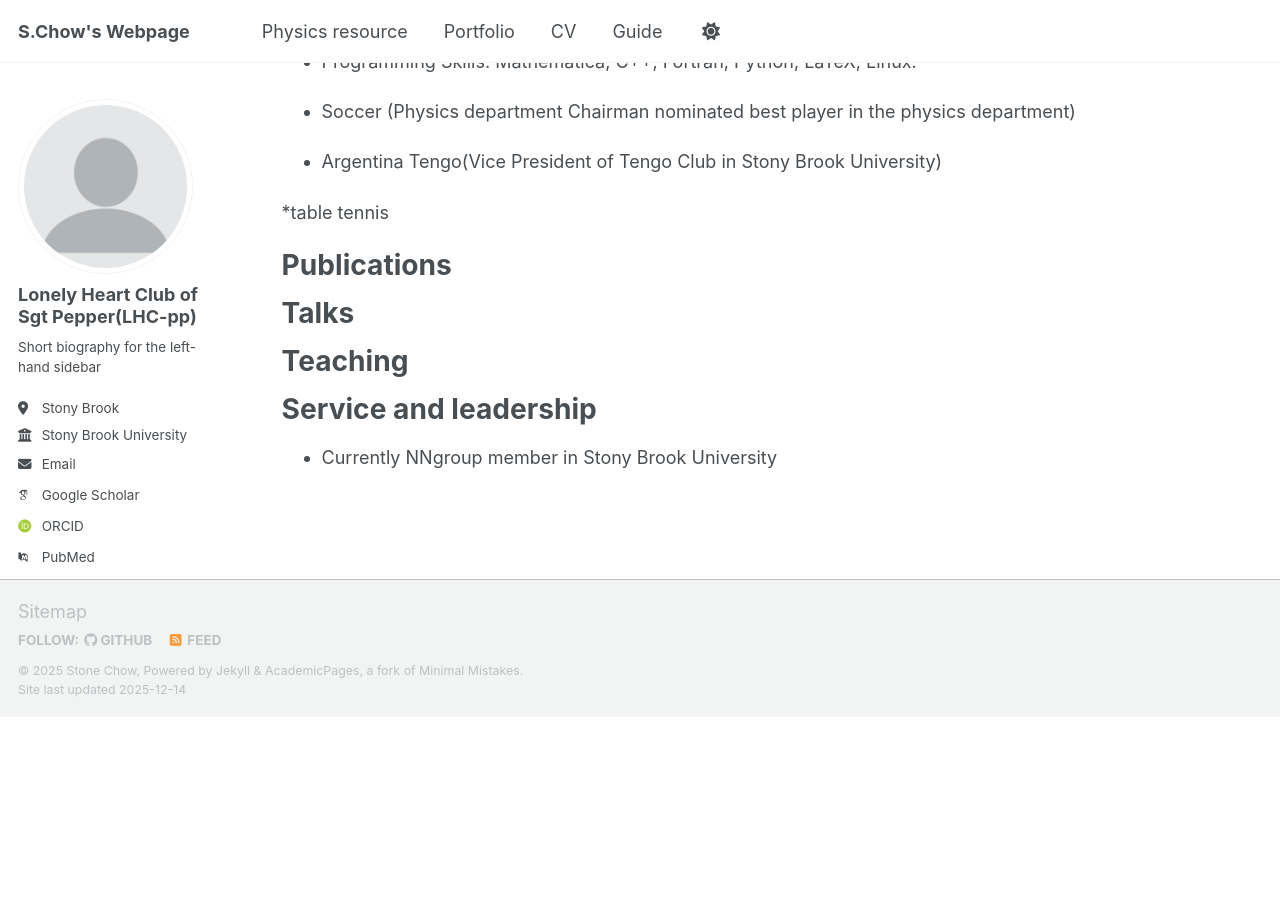
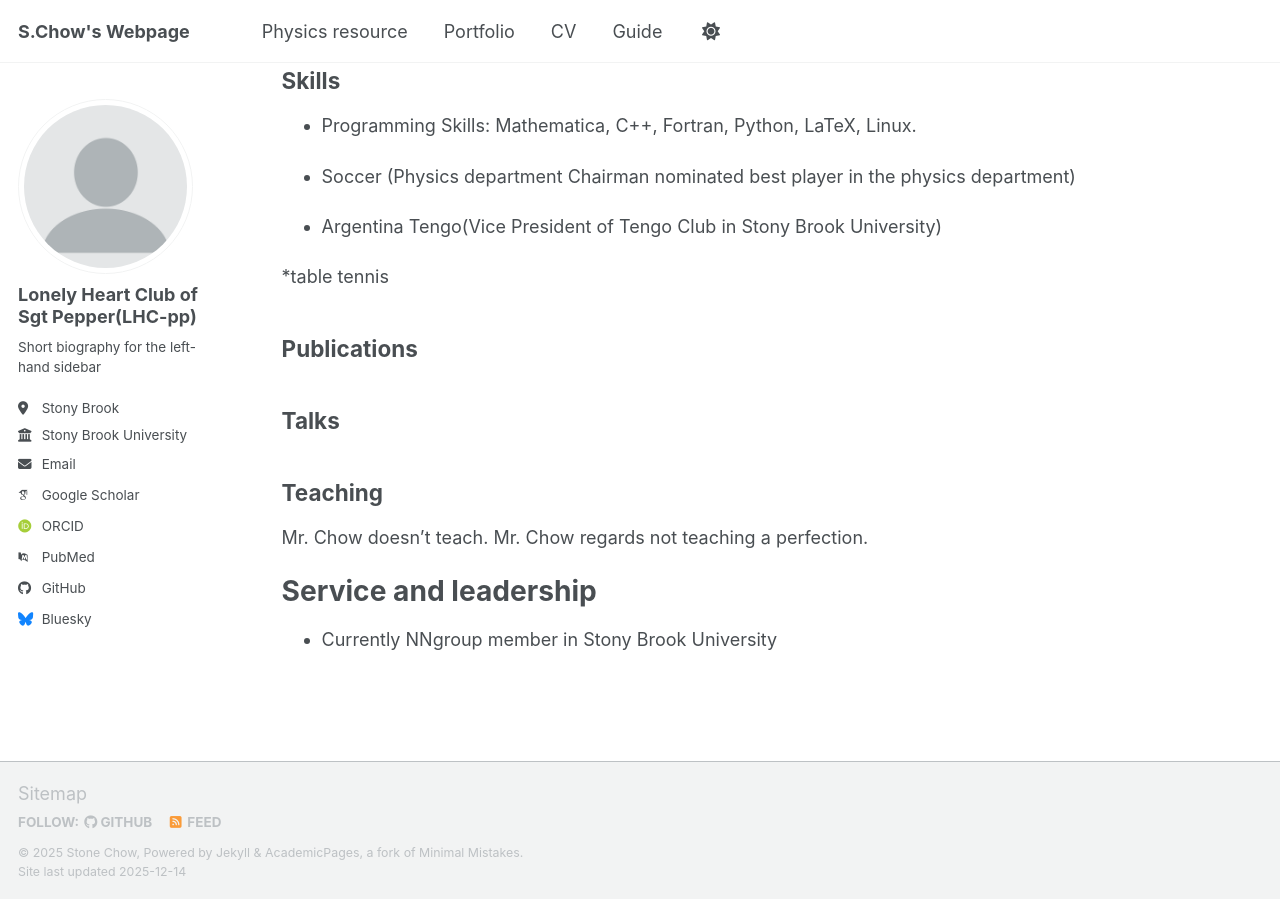
Before and after one commit to StoneChou2007/StoneChou2007, a Jekyll site: the page built from _pages/cv.md, in a window 1280 px wide and 900 px high, scrolled down 807 px. Built offline with Jekyll 4.4.1, drawn with Linux system fonts in a browser that asks for light colours; some web fonts are replaced; a script bundle is joined from its source files by our own code; library files that are not in the unit come from our copies; before the commit the page ends 1524 px from its top, so only the background shows below that.

Commit message:
Update cv.md

```diff
--- a/_pages/cv.md
+++ b/_pages/cv.md
@@ -10,14 +10,14 @@
 {% include base_path %}
 
 Education
-======
+-----
 
 * B.S. in Stony Brook, Stony Brook University, 2024-2027
 * B.S. in Xi'an, China. Xi'an Jiaotong University, 2023-2024
 * High School in Suzhou, China. Suzhou High School, 2022-2023
 
 Research experience
-======
+-----
 * Fall 2025: Atmospheric Neutrino Reconstruction in Time Projection Chamber
   * Stony Brook University
   * Supervisor: Changkee Jung and Ciro Riccio
@@ -35,7 +35,7 @@
   * Shanshan Gao,Vladimir Tishchenko
 
 Skills
-======
+-----
 * Programming Skills: Mathematica, C++, Fortran, Python, LaTeX, Linux.
 
 * Soccer (Physics department Chairman nominated best player in the physics department)
@@ -45,15 +45,16 @@
 *table tennis
 
 Publications
-======
+-----
 
 
 Talks
-======
+-----
 
 
 Teaching
-======
+-----
+Mr. Chow doesn't teach. Mr. Chow regards not teaching a perfection.
 
 
 Service and leadership
```
